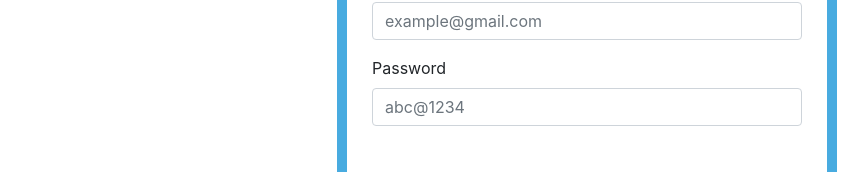
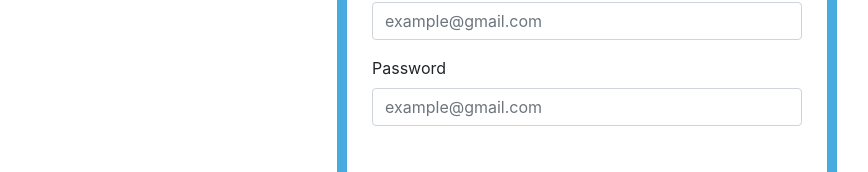
Before and after one commit to vaibhavchalse99/react-code-assignment, a React (Create React App) app: page /account/signin in a window 1280 px wide. Shown: the part 334-506 px from the top of the page, without its empty margins (53-921 px from the left). Built offline with nearby package versions, Linux system fonts and the light colour scheme.

Commit message:
seperate out Input component

```diff
--- /dev/null
+++ b/src/component/InputComponent.jsx
@@ -0,0 +1,19 @@
+import { Input } from "reactstrap";
+
+const InputComponent = (props) => {
+  const { value, handleInput, error, type } = props;
+
+  return (
+    <Input
+      type={type}
+      value={value}
+      onChange={(e) => {
+        handleInput(e);
+      }}
+      placeholder="example@gmail.com"
+      invalid={error !== ""}
+    />
+  );
+};
+
+export default InputComponent;
--- a/src/component/SigninComponent.jsx
+++ b/src/component/SigninComponent.jsx
@@ -1,11 +1,6 @@
-import {
-  Form,
-  FormGroup,
-  Input,
-  Label,
-  Button,
-  FormFeedback,
-} from "reactstrap";
+import { Form, FormGroup, Label, Button, FormFeedback } from "reactstrap";
+
+import InputComponent from "./InputComponent";
 
 import "../css/form.css";
 
@@ -22,27 +17,21 @@ const SigninComponent = (props) => {
       <h1 className="font-weight-bold text-center">Login</h1>
       <FormGroup className="mt-3">
         <Label>Email</Label>
-        <Input
+        <InputComponent
           type="text"
           value={loginState.email}
-          onChange={(e) => {
-            handleEmailInput(e);
-          }}
-          placeholder="example@gmail.com"
-          invalid={loginState.emailError !== ""}
+          handleInput={handleEmailInput}
+          error={loginState.emailError}
         />
         <FormFeedback>{loginState.emailError}</FormFeedback>
       </FormGroup>
       <FormGroup className="mt-3">
         <Label>Password</Label>
-        <Input
+        <InputComponent
           type="password"
           value={loginState.password}
-          onChange={(e) => {
-            handlePasswordInput(e);
-          }}
-          placeholder="abc@1234"
-          invalid={loginState.passwordError !== ""}
+          handleInput={handlePasswordInput}
+          error={loginState.passwordError}
         />
         <FormFeedback>{loginState.passwordError}</FormFeedback>
       </FormGroup>
```
